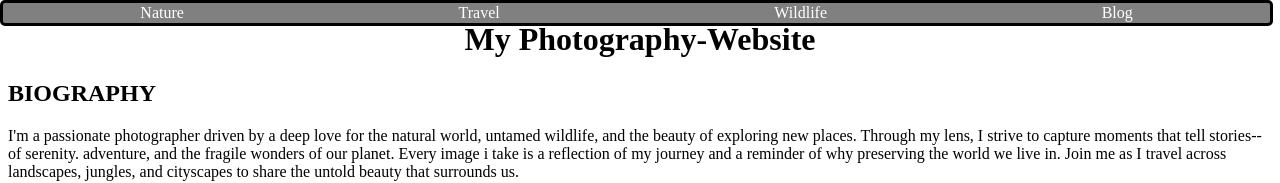
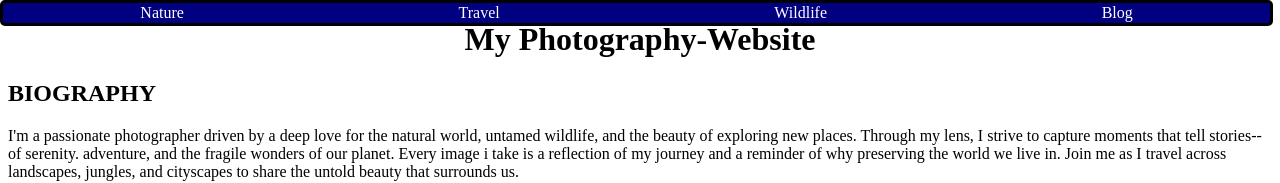
Before and after one commit to kaynanmwangi/Photography-Website, a plain HTML site: page index.html in a window 1280 px wide. Shown: the top 183 px of the page. Drawn offline with Linux system fonts and the light colour scheme; files whose address does not match are found by name.

Commit message:
modify navigation

```diff
--- a/indexstyling.css
+++ b/indexstyling.css
@@ -1,7 +1,11 @@
+* {
+    background-color: ;
+}
+
 .navigation {
     width: 99vw;
     border: 3px solid black ;
-    background-color: grey;
+    background-color: navy;
     border-radius: 5px;
     position: fixed;
     top: 0%;
```
